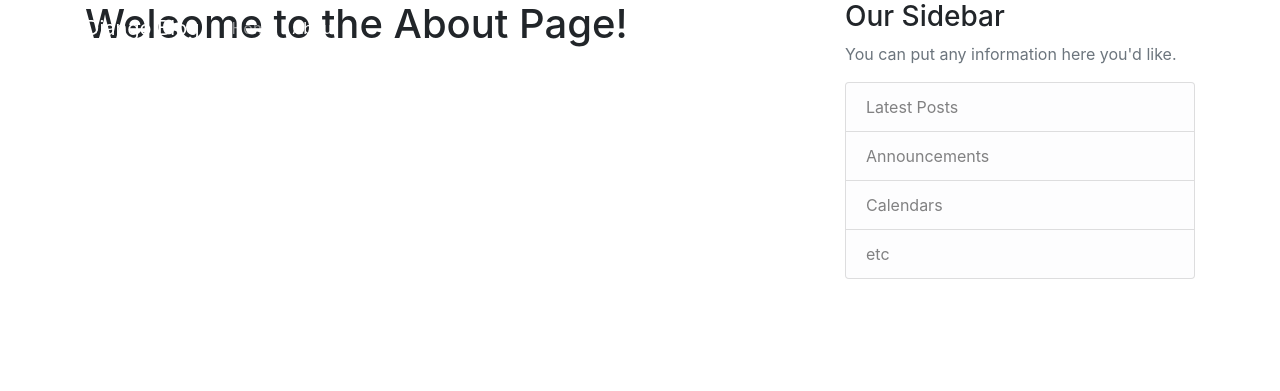
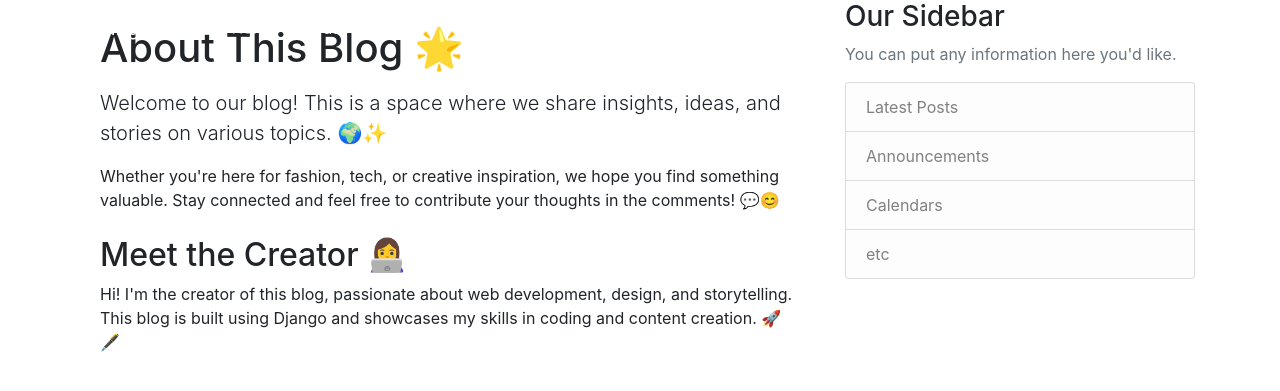
Before and after one commit to iamnikitaa/sparkle-blog, a Django app: page /about/ in a window 1280 px wide. Shown: the top 391 px of the page. Run offline with Django 5.2, Linux system fonts and the light colour scheme; some libraries are stand-ins or nearby versions.

Commit message:
Enhance About Page content and styling, update profile image handling, and improve CSS styles

```diff
--- a/blog/templates/blog/about.html
+++ b/blog/templates/blog/about.html
@@ -1,4 +1,19 @@
 {% extends "blog/base.html" %}
+{% load static %}
 {% block content %}
-	<h1>Welcome to the About Page!</h1>
-{% endblock content	%}
+    <div class="container mt-4">
+        <h1 class="mb-3">About This Blog 🌟</h1>
+        <p class="lead">
+            Welcome to our blog! This is a space where we share insights, ideas, and stories on various topics. 🌍✨
+        </p>
+        <p>
+            Whether you're here for fashion, tech, or creative inspiration, we hope you find something valuable.
+            Stay connected and feel free to contribute your thoughts in the comments! 💬😊
+        </p>
+        <h2 class="mt-4">Meet the Creator 👩‍💻</h2>
+        <p>
+            Hi! I'm the creator of this blog, passionate about web development, design, and storytelling.
+            This blog is built using Django and showcases my skills in coding and content creation. 🚀🖋️
+        </p>
+    </div>
+{% endblock %}
--- a/django_project/urls.py
+++ b/django_project/urls.py
@@ -22,6 +22,8 @@ from django.urls import path, include
 from users import views as user_views
 from django.conf import settings
 from django.conf.urls.static import static
+
+
 
 # Debugging Print
 print("Including blog.urls!")
--- a/users/templates/users/profile.html
+++ b/users/templates/users/profile.html
@@ -1,5 +1,6 @@
 {% extends "blog/base.html" %}
 {% load crispy_forms_tags %}
+{% load static %}
 
 {% block content %}
     <div class="content-section">
@@ -7,14 +8,14 @@
         {% if user.profile.image %}
           <img class="rounded-circle account-img" src="{{ user.profile.image.url }}" alt="Profile Picture">
         {% else %}
-          <img class="rounded-circle account-img" src="{{ MEDIA_URL }}profile_pics/default.jpg">
+          <img class="rounded-circle account-img" src="{% static 'profile_pics/default.jpg' %}" alt="Profile Picture">
         {% endif %}
         <div class="media-body">
           <h2 class="account-heading">{{ user.username }}</h2>
           <p class="text-secondary">{{ user.email }}</p>
         </div>
       </div>
-      <form method="POST" enctype="multipart/form-data"> <!-- to save the image in background -->
+      <form method="POST" enctype="multipart/form-data">
         {% csrf_token %}
         <fieldset class="form-group">
             <legend class="border-bottom mb-4">Profile Info</legend>
```
Also changed, not shown: users/models.py (+5 -6 lines), users/migrations/0002_alter_profile_image.py (added), 1 other file.
